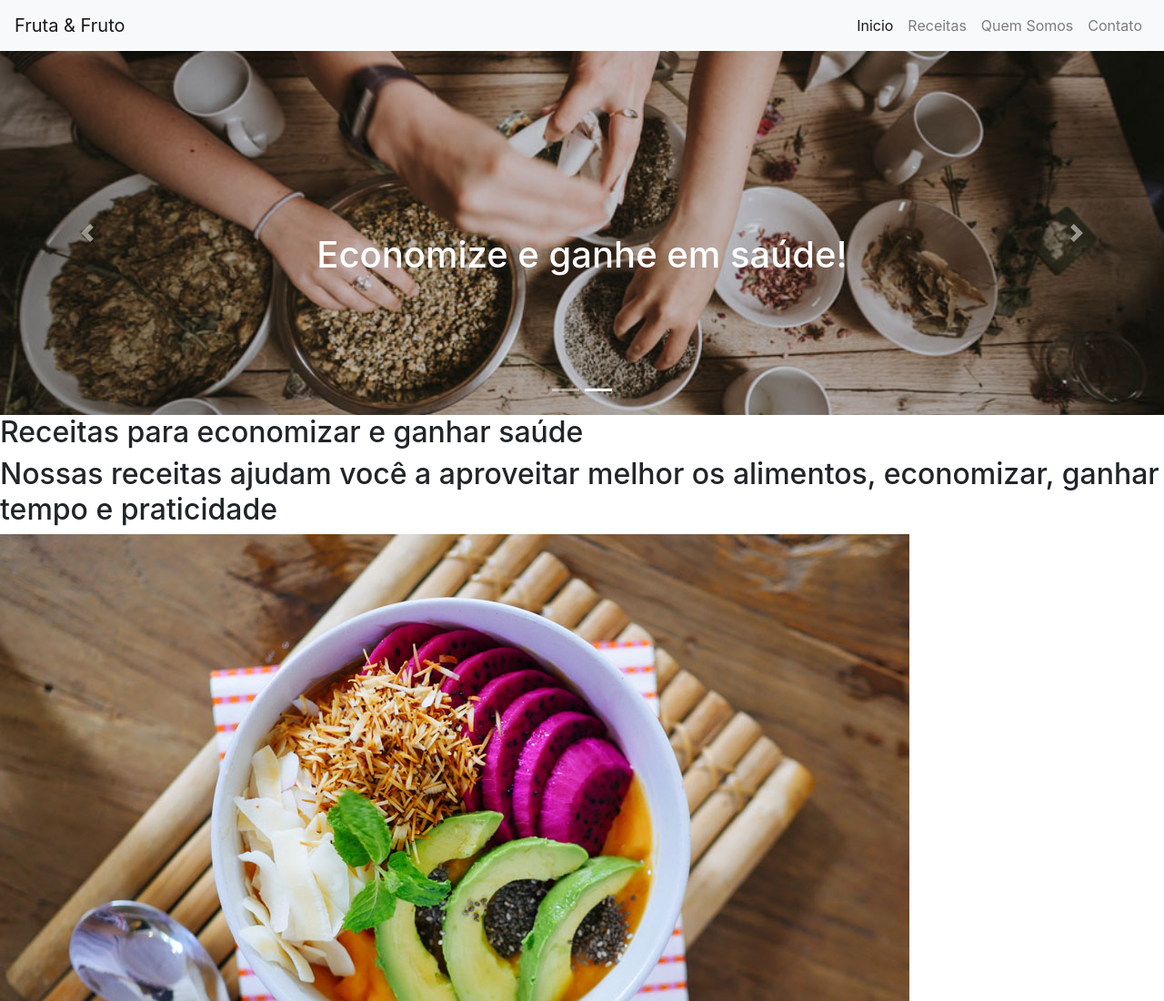
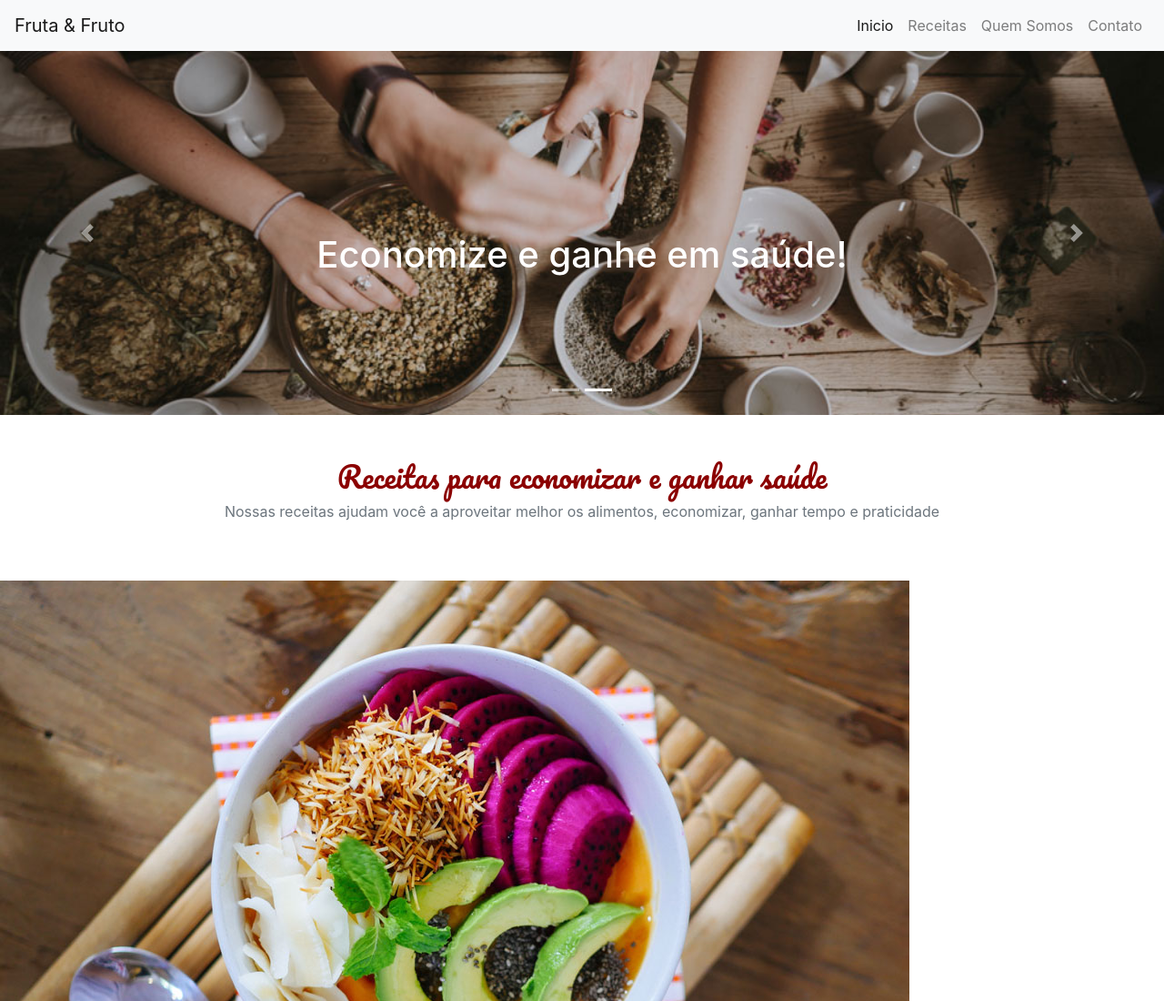
Before and after one commit to Rosahumbe/projetoBootstrapFruta, a plain HTML site: page index.html in a window 1280 px wide. Shown: the top 1100 px of the page at 91% size. Drawn offline with nearby package versions, Linux system fonts and the light colour scheme; a script that the page names is missing.

Commit message:
title/20230118/Rosa

```diff
--- a/index.html
+++ b/index.html
@@ -70,9 +70,9 @@
      </div>
   </div>
 
-      <h2>Receitas para economizar e ganhar saúde</h2>
-      <h2>Nossas receitas ajudam você a aproveitar melhor os alimentos,
-        economizar, ganhar tempo e praticidade</h2>
+      <h2 class="text-center fonte-titulo cor-especial pt-5">Receitas para economizar e ganhar saúde</h2>
+      <p class="text-center text-secondary pb-5">Nossas receitas ajudam você a aproveitar melhor os alimentos,
+        economizar, ganhar tempo e praticidade</p>
 
       <img src="src/img/receita-abacate.jpg" alt="tigela com salada de abacate,
         vista superior">
--- a/src/style.css
+++ b/src/style.css
@@ -1,6 +1,6 @@
 .imagem-carrosel-um {
    object-fit: cover;
-   object-position: 0 85% ;
+   object-position: 0 80% ;
    height: 400px;
 }
 
@@ -12,3 +12,6 @@
 .fonte-titulo {
     font-family: 'Pacifico', cursive;
 }
+.cor-especial{
+    color: darkred;
+}
```
